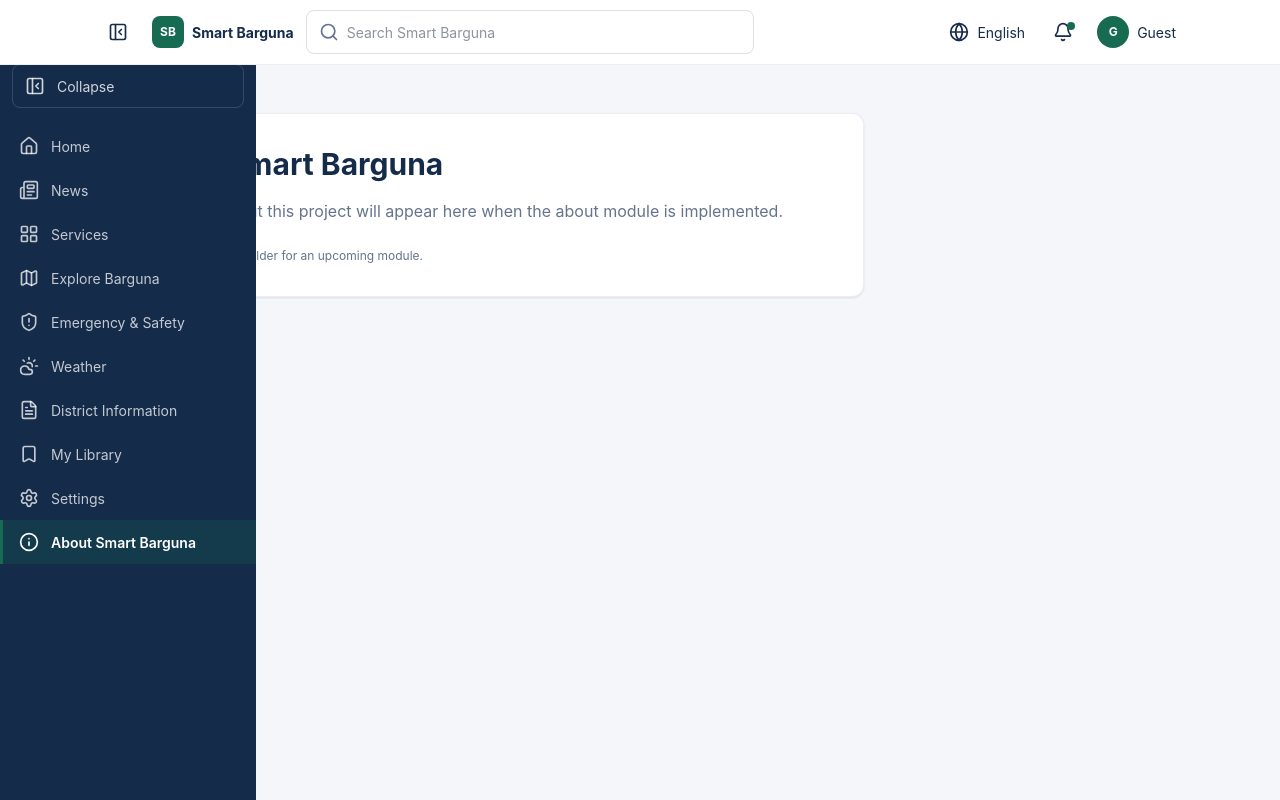
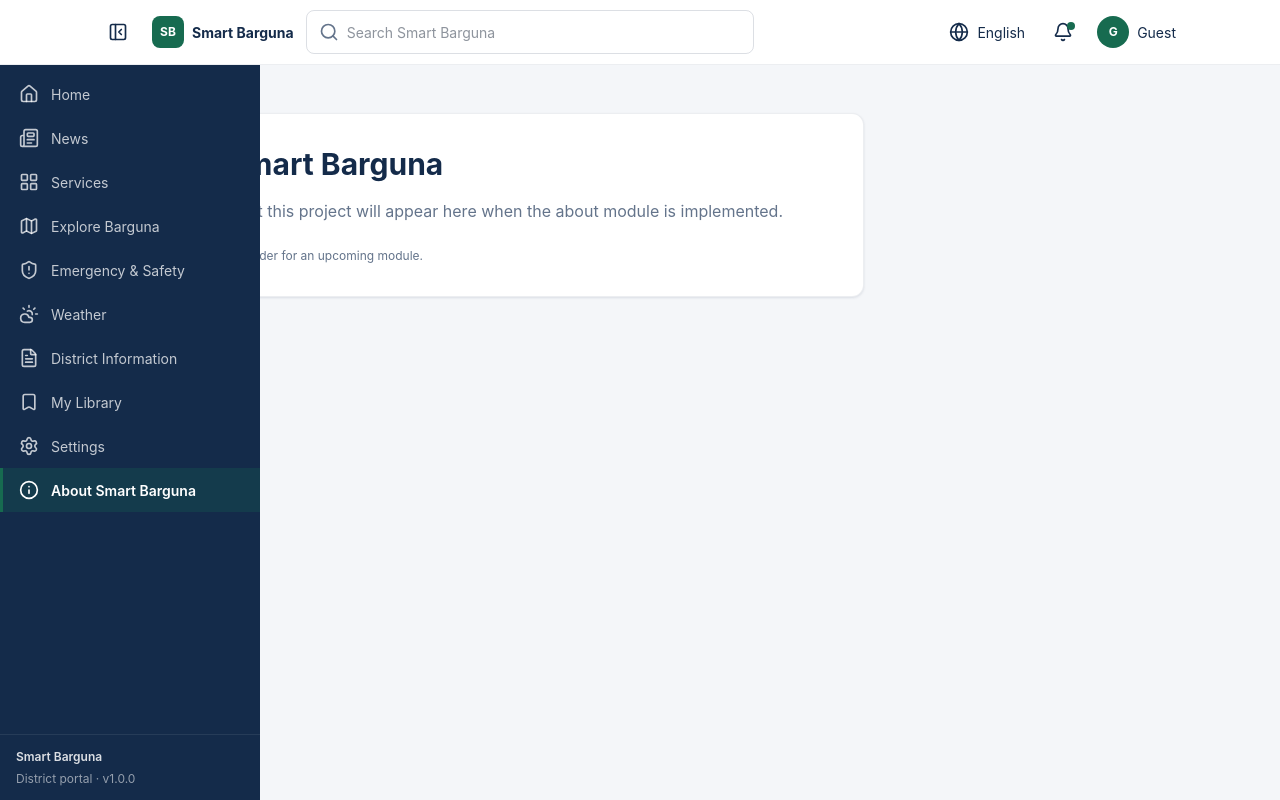
Before and after one commit to mamun-dev007/smart-barguna, a Next.js app in the folder apps/web/: page /about in a window 1280 px wide. Built offline with nearby package versions, Linux system fonts and the light colour scheme.

Commit message:
fix(web): implement fully responsive sidebar and mobile drawer navigation

```diff
--- a/apps/web/src/app/globals.css
+++ b/apps/web/src/app/globals.css
@@ -246,6 +246,7 @@
 @layer components {
   .sb-app-shell {
     min-height: 100vh;
+    min-height: 100dvh;
   }
 
   .sb-skip-link {
@@ -267,32 +268,46 @@
   .sb-sidebar {
     display: none;
     position: fixed;
-    top: var(--sb-header-height);
-    bottom: 0;
+    top: 0;
     left: 0;
     z-index: 40;
-    width: var(--sb-sidebar-width, 16rem);
+    width: var(--sb-sidebar-width, 16.25rem);
+    height: 100vh;
+    height: 100dvh;
     flex-direction: column;
-    overflow-x: hidden;
+    overflow: hidden;
     background-color: var(--sb-color-navy);
     color: #ffffff;
-    transition: width 200ms ease;
+    transition: width 220ms ease;
   }
 
-  @media (min-width: 768px) {
+  @media (min-width: 1024px) {
     .sb-sidebar {
       display: flex;
     }
   }
 
-  .sb-brand-link {
+  .sb-sidebar-brand {
     display: flex;
+    flex: 0 0 auto;
     align-items: center;
     gap: var(--sb-space-3);
-    min-height: 4rem;
+    min-height: var(--sb-header-height);
     padding-inline: var(--sb-space-4);
+    border-bottom: 1px solid rgb(255 255 255 / 0.08);
     color: #ffffff;
     text-decoration: none;
+  }
+
+  .sb-sidebar[data-collapsed="true"] .sb-sidebar-brand {
+    justify-content: center;
+    padding-inline: 0;
+  }
+
+  .sb-sidebar[data-collapsed="true"] .sb-brand-text,
+  .sb-sidebar[data-collapsed="true"] .sb-nav-label,
+  .sb-sidebar[data-collapsed="true"] .sb-sidebar-footer span {
+    display: none;
   }
 
   .sb-brand-mark {
@@ -316,33 +331,44 @@
     white-space: nowrap;
   }
 
-  .sb-sidebar-toggle {
-    display: flex;
-    align-items: center;
-    gap: var(--sb-space-3);
-    min-height: var(--sb-touch-target);
-    margin: 0 var(--sb-space-3) var(--sb-space-2);
-    padding: 0 var(--sb-space-3);
-    border: 1px solid rgb(255 255 255 / 0.15);
-    border-radius: var(--sb-radius-md);
-    background-color: transparent;
-    color: rgb(255 255 255 / 0.8);
-    cursor: pointer;
-    font-size: var(--sb-text-sm);
+  .sb-sidebar-nav {
+    flex: 1 1 auto;
+    min-height: 0;
+    overflow-x: hidden;
+    overflow-y: auto;
+    scrollbar-width: thin;
+    scrollbar-color: rgb(255 255 255 / 0.25) transparent;
   }
 
-  .sb-sidebar-toggle:hover {
-    background-color: rgb(255 255 255 / 0.08);
-    color: #ffffff;
+  .sb-sidebar-footer {
+    display: flex;
+    flex: 0 0 auto;
+    flex-direction: column;
+    gap: 0.125rem;
+    padding: var(--sb-space-3) var(--sb-space-4);
+    border-top: 1px solid rgb(255 255 255 / 0.08);
+    color: rgb(255 255 255 / 0.55);
+    font-size: var(--sb-text-xs);
+    line-height: var(--sb-leading-relaxed);
   }
 
-  .sb-sidebar[data-collapsed="true"] .sb-sidebar-toggle {
-    justify-content: center;
-    padding: 0;
+  .sb-sidebar-footer strong {
+    color: rgb(255 255 255 / 0.85);
+    font-weight: 600;
   }
 
-  .sb-nav-list,
-  .sb-mobile-nav {
+  .sb-sidebar[data-collapsed="true"] .sb-sidebar-footer {
+    align-items: center;
+    padding-inline: 0;
+  }
+
+  @media (max-height: 620px) {
+    .sb-sidebar-footer {
+      display: none;
+    }
+  }
+
+  .sb-nav-list {
     list-style: none;
     margin: 0;
     padding: 0;
@@ -353,6 +379,7 @@
   }
 
   .sb-nav-link {
+    position: relative;
     display: flex;
     align-items: center;
     gap: var(--sb-space-3);
@@ -364,6 +391,12 @@
     font-size: var(--sb-text-sm);
     transition: background-color 150ms ease, color 150ms ease,
       border-color 150ms ease;
+  }
+
+  .sb-nav-label {
+    overflow: hidden;
+    text-overflow: ellipsis;
+    white-space: nowrap;
   }
 
   .sb-nav-link:hover {
@@ -389,59 +422,46 @@
     flex-shrink: 0;
   }
 
+  .sb-nav-tooltip {
+    display: none;
+  }
+
+  .sb-sidebar[data-collapsed="true"] .sb-nav-tooltip {
+    position: absolute;
+    top: 50%;
+    left: calc(100% + 0.5rem);
+    z-index: 5;
+    display: block;
+    padding: var(--sb-space-1) var(--sb-space-2);
+    border-radius: var(--sb-radius-sm);
+    background-color: rgb(20 43 74 / 0.95);
+    color: #ffffff;
+    font-size: var(--sb-text-xs);
+    white-space: nowrap;
+    opacity: 0;
+    visibility: hidden;
+    transform: translateY(-50%) translateX(-0.25rem);
+    transition: opacity 150ms ease, transform 150ms ease,
+      visibility 150ms ease;
+    pointer-events: none;
+  }
+
+  .sb-sidebar[data-collapsed="true"] .sb-nav-link:hover .sb-nav-tooltip,
+  .sb-sidebar[data-collapsed="true"] .sb-nav-link:focus-visible .sb-nav-tooltip {
+    opacity: 1;
+    visibility: visible;
+    transform: translateY(-50%) translateX(0);
+  }
+
   .sb-main {
     min-width: 0;
   }
 
-  @media (min-width: 768px) {
+  @media (min-width: 1024px) {
     .sb-main {
-      margin-left: var(--sb-sidebar-width, 16rem);
-      transition: margin-left 200ms ease;
+      margin-left: var(--sb-sidebar-width, 16.25rem);
+      transition: margin-left 220ms ease;
     }
-  }
-
-  .sb-mobile-navbar {
-    display: block;
-    background-color: var(--sb-color-navy);
-    color: #ffffff;
-  }
-
-  @media (min-width: 768px) {
-    .sb-mobile-navbar {
-      display: none;
-    }
-  }
-
-  .sb-mobile-nav {
-    display: flex;
-    gap: var(--sb-space-2);
-    overflow-x: auto;
-    padding: 0 var(--sb-space-3) var(--sb-space-3);
-    scrollbar-width: none;
-  }
-
-  .sb-mobile-nav::-webkit-scrollbar {
-    display: none;
-  }
-
-  .sb-mobile-nav-link {
-    display: inline-flex;
-    align-items: center;
-    gap: var(--sb-space-2);
-    min-height: var(--sb-touch-target);
-    padding: 0 var(--sb-space-3);
-    border-radius: var(--sb-radius-md);
-    color: rgb(255 255 255 / 0.75);
-    text-decoration: none;
-    font-size: var(--sb-text-sm);
-    white-space: nowrap;
-    transition: background-color 150ms ease, color 150ms ease;
-  }
-
-  .sb-mobile-nav-link[data-active="true"] {
-    background-color: var(--sb-color-green);
-    color: #ffffff;
-    font-weight: 600;
   }
 }
 
@@ -453,6 +473,13 @@
     min-height: var(--sb-header-height);
     border-bottom: 1px solid rgb(20 43 74 / 0.08);
     background-color: var(--sb-color-card);
+  }
+
+  @media (min-width: 1024px) {
+    .sb-header {
+      margin-left: var(--sb-sidebar-width, 16.25rem);
+      transition: margin-left 220ms ease;
+    }
   }
 
   .sb-header-inner {
@@ -493,6 +520,7 @@
   }
 
   .sb-header-icon {
+    flex: 0 0 var(--sb-touch-target);
     width: var(--sb-touch-target);
   }
 
@@ -682,19 +710,31 @@
     font-size: var(--sb-text-xs);
   }
 
-  .sb-header-mobile-only,
-  .sb-header-desktop-only {
+  .sb-menu-toggle {
     display: inline-flex;
   }
 
-  @media (min-width: 768px) {
-    .sb-header-mobile-only {
+  .sb-collapse-toggle {
+    display: none;
+  }
+
+  @media (min-width: 1024px) {
+    .sb-menu-toggle {
+      display: none;
+    }
+
+    .sb-collapse-toggle {
+      display: inline-flex;
+    }
+  }
+
+  @media (max-width: 380px) {
+    .sb-header-brand .sb-brand-text {
       display: none;
     }
   }
 
   @media (max-width: 767px) {
-    .sb-header-desktop-only,
     .sb-header-profile-label,
     .sb-header-action span {
       display: none;
@@ -713,38 +753,101 @@
     }
   }
 
+  .sb-drawer-overlay {
+    position: fixed;
+    inset: 0;
+    z-index: 70;
+    background-color: rgb(20 43 74 / 0.55);
+    opacity: 0;
+    visibility: hidden;
+    pointer-events: none;
+    transition: opacity 220ms ease, visibility 220ms ease;
+  }
+
+  .sb-drawer-overlay[data-open="true"] {
+    opacity: 1;
+    visibility: visible;
+    pointer-events: auto;
+  }
+
   .sb-mobile-drawer {
     position: fixed;
-    top: var(--sb-header-height);
-    right: 0;
-    bottom: 0;
-    z-index: 45;
-    width: min(20rem, 90vw);
+    top: 0;
+    left: 0;
+    z-index: 80;
+    display: flex;
+    flex-direction: column;
+    width: min(17.5rem, 85vw);
+    height: 100vh;
+    height: 100dvh;
+    overflow-x: hidden;
     overflow-y: auto;
-    border-left: 1px solid rgb(20 43 74 / 0.1);
-    background-color: var(--sb-color-card);
+    background-color: var(--sb-color-navy);
+    color: #ffffff;
+    box-shadow: var(--sb-shadow-elevated);
+    transform: translateX(-100%);
+    visibility: hidden;
+    transition: transform 240ms ease, visibility 240ms ease;
   }
 
-  @media (min-width: 768px) {
-    .sb-mobile-drawer {
+  .sb-mobile-drawer[data-open="true"] {
+    transform: translateX(0);
+    visibility: visible;
+  }
+
+  @media (min-width: 1024px) {
+    .sb-mobile-drawer,
+    .sb-drawer-overlay {
       display: none;
     }
   }
 
-  .sb-mobile-drawer-head {
+  .sb-drawer-head {
     display: flex;
+    flex: 0 0 auto;
     align-items: center;
-    justify-content: space-between;
-    min-height: var(--sb-touch-target);
-    padding: var(--sb-space-3);
-    color: var(--sb-color-navy);
+    gap: var(--sb-space-2);
+    min-height: var(--sb-header-height);
+    padding: env(safe-area-inset-top, 0px) var(--sb-space-3) 0;
+    border-bottom: 1px solid rgb(255 255 255 / 0.08);
+  }
+
+  .sb-drawer-head .sb-brand-text {
+    flex: 1 1 auto;
+    color: #ffffff;
+    font-size: var(--sb-text-sm);
     font-weight: 700;
+  }
+
+  .sb-drawer-close {
+    display: inline-flex;
+    flex: 0 0 auto;
+    align-items: center;
+    justify-content: center;
+    width: var(--sb-touch-target);
+    height: var(--sb-touch-target);
+    border: 0;
+    border-radius: var(--sb-radius-md);
+    background-color: transparent;
+    color: #ffffff;
+    cursor: pointer;
+  }
+
+  .sb-drawer-close:hover {
+    background-color: rgb(255 255 255 / 0.08);
+  }
+
+  .sb-drawer-nav-wrap {
+    flex: 1 1 auto;
+    min-height: 0;
+    overflow-y: auto;
+    padding-block: var(--sb-space-2);
   }
 
   .sb-drawer-nav {
     list-style: none;
     margin: 0;
-    padding: 0 var(--sb-space-3) var(--sb-space-4);
+    padding: 0 var(--sb-space-2);
   }
 
   .sb-drawer-link {
@@ -753,15 +856,39 @@
     gap: var(--sb-space-3);
     min-height: var(--sb-touch-target);
     padding: 0 var(--sb-space-3);
+    border-left: 3px solid transparent;
     border-radius: var(--sb-radius-md);
-    color: var(--sb-color-text);
+    color: rgb(255 255 255 / 0.75);
     text-decoration: none;
     font-size: var(--sb-text-sm);
+    transition: background-color 150ms ease, color 150ms ease,
+      border-color 150ms ease;
+  }
+
+  .sb-drawer-link:hover {
+    background-color: rgb(255 255 255 / 0.08);
+    color: #ffffff;
   }
 
   .sb-drawer-link[data-active="true"] {
-    background-color: rgb(23 107 80 / 0.1);
-    color: var(--sb-color-green);
+    border-left-color: var(--sb-color-green);
+    background-color: rgb(23 107 80 / 0.35);
+    color: #ffffff;
     font-weight: 600;
   }
+
+  .sb-drawer-label {
+    overflow: hidden;
+    text-overflow: ellipsis;
+    white-space: nowrap;
+  }
+
+  .sb-drawer-footer {
+    flex: 0 0 auto;
+    padding: var(--sb-space-3) var(--sb-space-4)
+      calc(var(--sb-space-3) + env(safe-area-inset-bottom, 0px));
+    border-top: 1px solid rgb(255 255 255 / 0.08);
+    color: rgb(255 255 255 / 0.55);
+    font-size: var(--sb-text-xs);
+  }
 }
--- a/apps/web/src/components/AppShell.tsx
+++ b/apps/web/src/components/AppShell.tsx
@@ -1,24 +1,39 @@
 "use client";
 
 import { useEffect, useState, type CSSProperties, type ReactNode } from "react";
-import { PanelLeftClose, PanelLeftOpen, X } from "lucide-react";
+import Link from "next/link";
+import { X } from "lucide-react";
 import Header from "./Header";
 import NavLinks from "./NavLinks";
 
 export default function AppShell({ children }: { children: ReactNode }) {
   const [collapsed, setCollapsed] = useState(false);
-  const [mobileMenuOpen, setMobileMenuOpen] = useState(false);
+  const [drawerOpen, setDrawerOpen] = useState(false);
+
   const shellStyle = {
-    "--sb-sidebar-width": collapsed ? "4.5rem" : "16rem",
+    "--sb-sidebar-width": collapsed ? "4.75rem" : "16.25rem",
   } as CSSProperties;
+
+  function closeDrawer() {
+    setDrawerOpen(false);
+  }
 
   useEffect(() => {
     function onKeyDown(event: KeyboardEvent) {
-      if (event.key === "Escape") setMobileMenuOpen(false);
+      if (event.key === "Escape") closeDrawer();
     }
     document.addEventListener("keydown", onKeyDown);
     return () => document.removeEventListener("keydown", onKeyDown);
   }, []);
+
+  useEffect(() => {
+    if (!drawerOpen) return;
+    const previousOverflow = document.body.style.overflow;
+    document.body.style.overflow = "hidden";
+    return () => {
+      document.body.style.overflow = previousOverflow;
+    };
+  }, [drawerOpen]);
 
   return (
     <div className="sb-app-shell" style={shellStyle}>
@@ -29,8 +44,8 @@ export default function AppShell({ children }: { children: ReactNode }) {
       <Header
         sidebarCollapsed={collapsed}
         onToggleSidebar={() => setCollapsed((value) => !value)}
-        mobileMenuOpen={mobileMenuOpen}
-        onToggleMobileMenu={() => setMobileMenuOpen((value) => !value)}
+        drawerOpen={drawerOpen}
+        onOpenDrawer={() => setDrawerOpen(true)}
       />
 
       <aside
@@ -38,53 +53,59 @@ export default function AppShell({ children }: { children: ReactNode }) {
         data-collapsed={collapsed ? "true" : "false"}
         aria-label="Main navigation"
       >
-        <button
-          type="button"
-          className="sb-sidebar-toggle"
-          onClick={() => setCollapsed((value) => !value)}
-          aria-expanded={!collapsed}
-          aria-controls="sb-sidebar-nav"
-          aria-label={collapsed ? "Expand sidebar" : "Collapse sidebar"}
-        >
-          {collapsed ? (
-            <PanelLeftOpen className="sb-nav-icon" aria-hidden="true" />
-          ) : (
-            <PanelLeftClose className="sb-nav-icon" aria-hidden="true" />
-          )}
-          {!collapsed && <span>Collapse</span>}
-        </button>
+        <Link href="/" className="sb-sidebar-brand" aria-label="Smart Barguna home">
+          <span className="sb-brand-mark" aria-hidden="true">
+            SB
+          </span>
+          <span className="sb-brand-text">Smart Barguna</span>
+        </Link>
 
-        <nav id="sb-sidebar-nav" aria-label="Primary">
+        <nav className="sb-sidebar-nav" id="sb-sidebar-nav" aria-label="Primary">
           <NavLinks collapsed={collapsed} />
         </nav>
+
+        <div className="sb-sidebar-footer">
+          <strong>Smart Barguna</strong>
+          <span>District portal · v1.0.0</span>
+        </div>
       </aside>
 
-      <div className="sb-mobile-navbar">
-        <nav aria-label="Mobile primary">
-          <NavLinks variant="mobile" />
+      <div
+        className="sb-drawer-overlay"
+        data-open={drawerOpen ? "true" : "false"}
+        onClick={closeDrawer}
+        aria-hidden="true"
+      />
+
+      <aside
+        className="sb-mobile-drawer"
+        id="sb-mobile-drawer"
+        data-open={drawerOpen ? "true" : "false"}
+        aria-label="Mobile navigation"
+        aria-hidden={!drawerOpen}
+        inert={!drawerOpen}
+      >
+        <div className="sb-drawer-head">
+          <span className="sb-brand-mark" aria-hidden="true">
+            SB
+          </span>
+          <span className="sb-brand-text">Smart Barguna</span>
+          <button
+            type="button"
+            className="sb-drawer-close"
+            onClick={closeDrawer}
+            aria-label="Close navigation menu"
+          >
+            <X className="sb-nav-icon" aria-hidden="true" />
+          </button>
+        </div>
+
+        <nav className="sb-drawer-nav-wrap" aria-label="Mobile drawer">
+          <NavLinks variant="drawer" onNavigate={closeDrawer} />
         </nav>
-      </div>
 
-      {mobileMenuOpen ? (
-        <div className="sb-mobile-drawer" id="sb-mobile-drawer">
-          <div className="sb-mobile-drawer-head">
-            <span>Navigation</span>
-            <button
-              type="button"
-              className="sb-header-icon"
-              onClick={() => setMobileMenuOpen(false)}
-              aria-label="Close navigation menu"
-            >
-              <X className="sb-nav-icon" aria-hidden="true" />
-            </button>
-          </div>
-          <nav aria-label="Mobile drawer">
-            <NavLinks variant="drawer" onNavigate={() => setMobileMenuOpen(false)} />
-          </nav>
-        </div>
-      ) : (
-        <div id="sb-mobile-drawer" hidden />
-      )}
+        <div className="sb-drawer-footer">District portal · v1.0.0</div>
+      </aside>
 
       <main className="sb-main" id="main-content">
         {children}
--- a/apps/web/src/components/Header.tsx
+++ b/apps/web/src/components/Header.tsx
@@ -24,8 +24,8 @@ import {
 type HeaderProps = {
   sidebarCollapsed: boolean;
   onToggleSidebar: () => void;
-  mobileMenuOpen: boolean;
-  onToggleMobileMenu: () => void;
+  drawerOpen: boolean;
+  onOpenDrawer: () => void;
 };
 
 type OpenMenu = "language" | "notifications" | "profile" | null;
@@ -33,8 +33,8 @@ type OpenMenu = "language" | "notifications" | "profile" | null;
 export default function Header({
   sidebarCollapsed,
   onToggleSidebar,
-  mobileMenuOpen,
-  onToggleMobileMenu,
+  drawerOpen,
+  onOpenDrawer,
 }: HeaderProps) {
   const [query, setQuery] = useState("");
   const [openMenu, setOpenMenu] = useState<OpenMenu>(null);
@@ -71,9 +71,10 @@ export default function Header({
       <div className="sb-header-inner sb-container">
         <button
           type="button"
-          className="sb-header-icon sb-header-desktop-only"
+          className="sb-header-icon sb-collapse-toggle"
           onClick={onToggleSidebar}
           aria-expanded={!sidebarCollapsed}
+          aria-controls="sb-sidebar-nav"
           aria-label={sidebarCollapsed ? "Expand sidebar" : "Collapse sidebar"}
         >
           {sidebarCollapsed ? (
@@ -83,16 +84,17 @@ export default function Header({
           )}
         </button>
 
+        {drawerOpen ? null : (
           <button
             type="button"
-          className="sb-header-icon sb-header-mobile-only"
-          onClick={onToggleMobileMenu}
-          aria-expanded={mobileMenuOpen}
+            className="sb-header-icon sb-menu-toggle"
+            onClick={onOpenDrawer}
             aria-controls="sb-mobile-drawer"
-          aria-label="Toggle navigation menu"
+            aria-label="Open navigation menu"
           >
             <Menu className="sb-nav-icon" aria-hidden="true" />
           </button>
+        )}
 
         <Link href="/" className="sb-header-brand" aria-label="Smart Barguna home">
           <span className="sb-brand-mark" aria-hidden="true">
--- a/apps/web/src/components/NavLinks.tsx
+++ b/apps/web/src/components/NavLinks.tsx
@@ -5,7 +5,7 @@ import { usePathname } from "next/navigation";
 import { NAV_ITEMS } from "./navigation";
 
 type NavLinksProps = {
-  variant?: "sidebar" | "mobile" | "drawer";
+  variant?: "sidebar" | "drawer";
   collapsed?: boolean;
   onNavigate?: () => void;
 };
@@ -16,18 +16,9 @@ export default function NavLinks({
   onNavigate,
 }: NavLinksProps) {
   const pathname = usePathname();
-  const className =
-    variant === "sidebar"
-      ? "sb-nav-link"
-      : variant === "mobile"
-        ? "sb-mobile-nav-link"
-        : "sb-drawer-link";
-  const listClassName =
-    variant === "sidebar"
-      ? "sb-nav-list"
-      : variant === "mobile"
-        ? "sb-mobile-nav"
-        : "sb-drawer-nav";
+  const isSidebar = variant === "sidebar";
+  const className = isSidebar ? "sb-nav-link" : "sb-drawer-link";
+  const listClassName = isSidebar ? "sb-nav-list" : "sb-drawer-nav";
 
   return (
     <ul className={listClassName}>
@@ -40,11 +31,16 @@ export default function NavLinks({
               className={className}
               data-active={active ? "true" : undefined}
               aria-current={active ? "page" : undefined}
-              title={variant === "sidebar" && collapsed ? label : undefined}
+              aria-label={isSidebar && collapsed ? label : undefined}
               onClick={onNavigate}
             >
               <Icon className="sb-nav-icon" aria-hidden="true" />
-              {(!collapsed || variant !== "sidebar") && <span>{label}</span>}
+              <span className={isSidebar ? "sb-nav-label" : "sb-drawer-label"}>
+                {label}
+              </span>
+              <span className="sb-nav-tooltip" aria-hidden="true">
+                {label}
+              </span>
             </Link>
           </li>
         );
```
Also changed, not shown: apps/web/src/app/icon.svg (added). Lines whose indentation alone changed are shown as unchanged.
